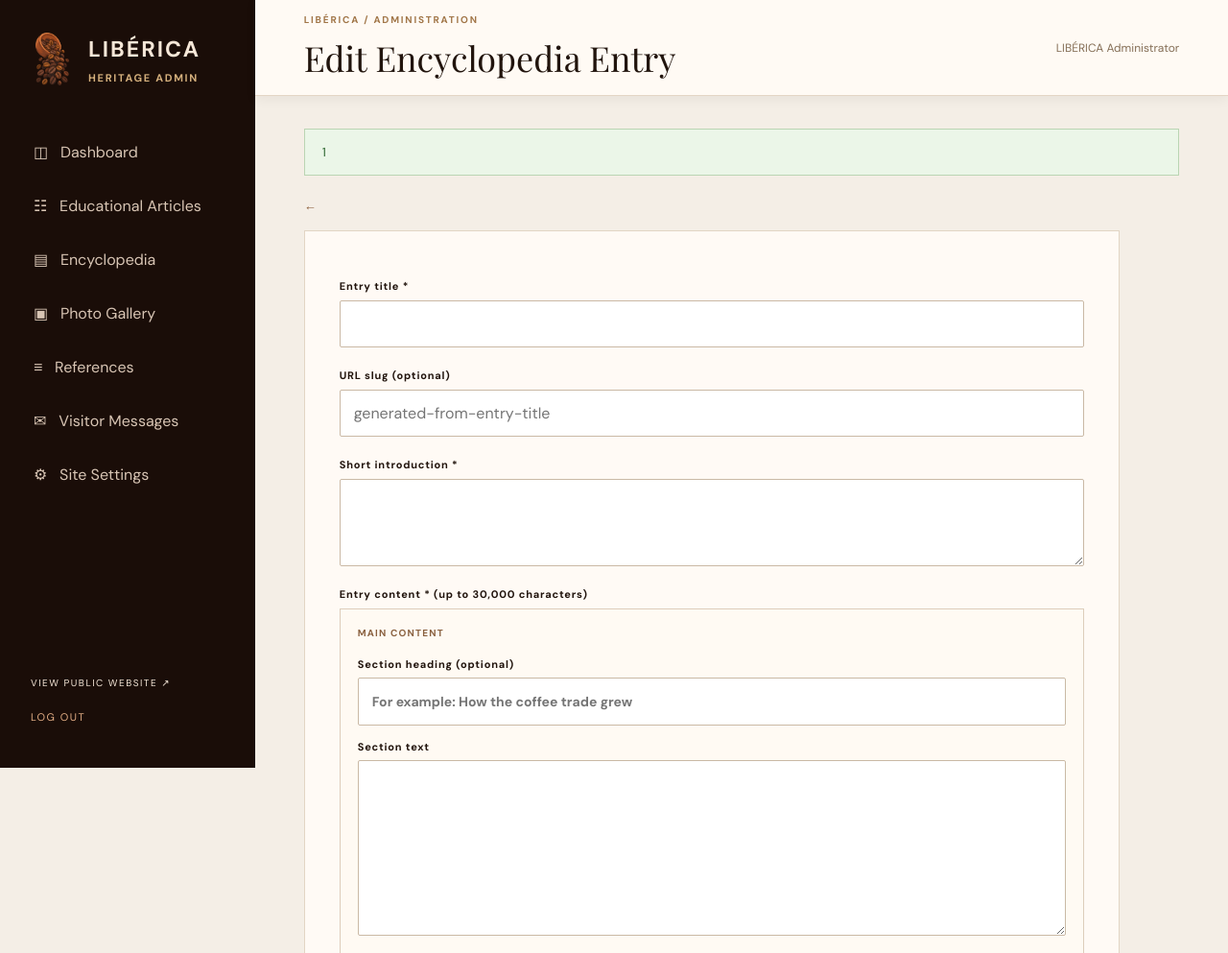
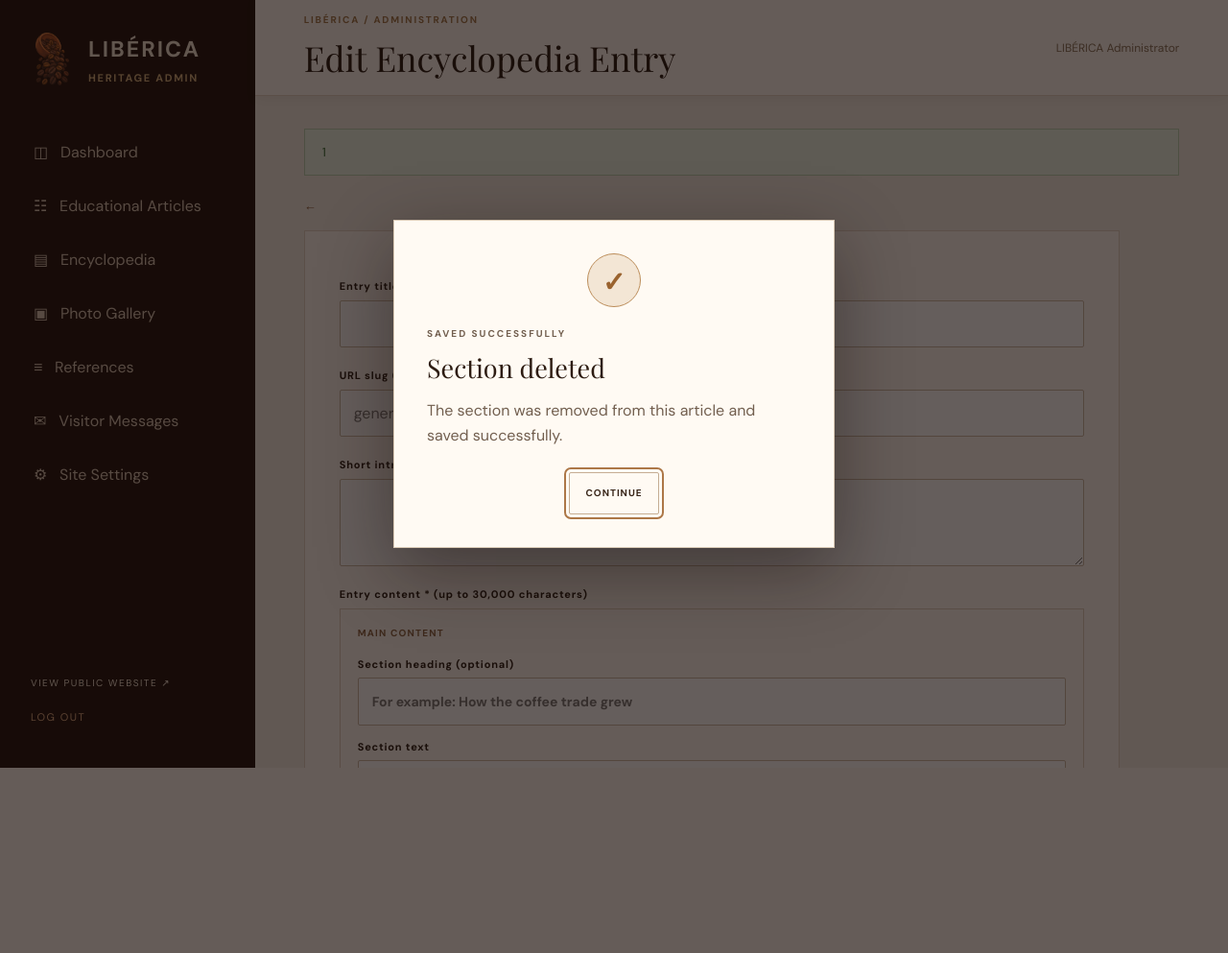
Before and after one commit to RpTolentino711/liberica-barako-heritage, a Laravel app: template resources/views/admin/encyclopedia/entry-form.blade.php in a window 1280 px wide. Shown: the top 993 px of the page at 96% size. After the commit the page ends 800 px from the top, so only its background shows below. Run offline with Laravel 12, Linux system fonts and the light colour scheme; the template is opened without the code that fills it, so the values that code supplies are empty; a user stored in the database is signed in; data comes from the database, SQL or seed files in the repository.

Commit message:
Show success after saving section deletion

```diff
--- a/resources/views/admin/encyclopedia/entry-form.blade.php
+++ b/resources/views/admin/encyclopedia/entry-form.blade.php
@@ -5,6 +5,7 @@
     <div class="panel form-panel">
         <form action="{{ $entry ? route('admin.encyclopedia.entries.update', [$topic, $entry]) : route('admin.encyclopedia.entries.store', $topic) }}" method="POST" enctype="multipart/form-data">
             @csrf @if($entry) @method('PUT') @endif
+            <input type="hidden" id="encyclopediaSectionRemoved" name="section_removed" value="{{ old('section_removed', '0') }}">
             <label for="title">Entry title *</label>
             <input id="title" name="title" required maxlength="180" value="{{ old('title', $entry?->title) }}">
             <label for="slug">URL slug (optional)</label>
@@ -46,6 +47,19 @@
             </div>
         </div>
     </dialog>
+    @if(session('section_deleted'))
+        <dialog id="encyclopediaSectionDeletedDialog" class="delete-confirm-dialog" aria-labelledby="encyclopediaSectionDeletedTitle" aria-describedby="encyclopediaSectionDeletedDescription">
+            <div class="delete-confirm-content">
+                <div class="logout-warning-icon" aria-hidden="true">✓</div>
+                <p class="logout-dialog-eyebrow">SAVED SUCCESSFULLY</p>
+                <h2 id="encyclopediaSectionDeletedTitle">Section deleted</h2>
+                <p id="encyclopediaSectionDeletedDescription">The section was removed from this article and saved successfully.</p>
+                <div class="logout-dialog-actions">
+                    <button type="button" class="logout-cancel" id="closeEncyclopediaSectionDeleted">CONTINUE</button>
+                </div>
+            </div>
+        </dialog>
+    @endif
     @if($entry?->image_path)
         <dialog id="removeEntryImageDialog" class="delete-confirm-dialog" aria-labelledby="removeEntryImageTitle" aria-describedby="removeEntryImageDescription">
             <div class="delete-confirm-content">
@@ -72,6 +86,7 @@
             const removeSectionDialog = document.getElementById('removeEncyclopediaSectionDialog');
             const cancelRemoveSection = document.getElementById('cancelRemoveEncyclopediaSection');
             const confirmRemoveSection = document.getElementById('confirmRemoveEncyclopediaSection');
+            const sectionRemovedInput = document.getElementById('encyclopediaSectionRemoved');
 
             const parseSections = (value) => {
                 const sections = [];
@@ -160,6 +175,7 @@
                         } else if (window.confirm('Are you sure you want to delete this content? It will be removed after you click Save Entry.')) {
                             section.remove();
                             syncBody();
+                            if (sectionRemovedInput) sectionRemovedInput.value = '1';
                             markUnsaved();
                             sectionPendingRemoval = null;
                         }
@@ -241,6 +257,7 @@
                 sectionPendingRemoval?.remove();
                 sectionPendingRemoval = null;
                 syncBody();
+                if (sectionRemovedInput) sectionRemovedInput.value = '1';
                 markUnsaved();
                 removeSectionDialog.close();
             });
@@ -250,6 +267,15 @@
                     removeSectionDialog.close();
                 }
             });
+            const sectionDeletedDialog = document.getElementById('encyclopediaSectionDeletedDialog');
+            const closeSectionDeleted = document.getElementById('closeEncyclopediaSectionDeleted');
+            if (sectionDeletedDialog) {
+                if (typeof sectionDeletedDialog.showModal === 'function') sectionDeletedDialog.showModal();
+                closeSectionDeleted?.addEventListener('click', () => sectionDeletedDialog.close());
+                sectionDeletedDialog.addEventListener('click', (event) => {
+                    if (event.target === sectionDeletedDialog) sectionDeletedDialog.close();
+                });
+            }
             window.addEventListener('beforeunload', (event) => {
                 if (!hasUnsavedChanges) return;
                 event.preventDefault();
```
Also changed, not shown: app/Http/Controllers/AdminEncyclopediaController.php (+8 -0 lines).
